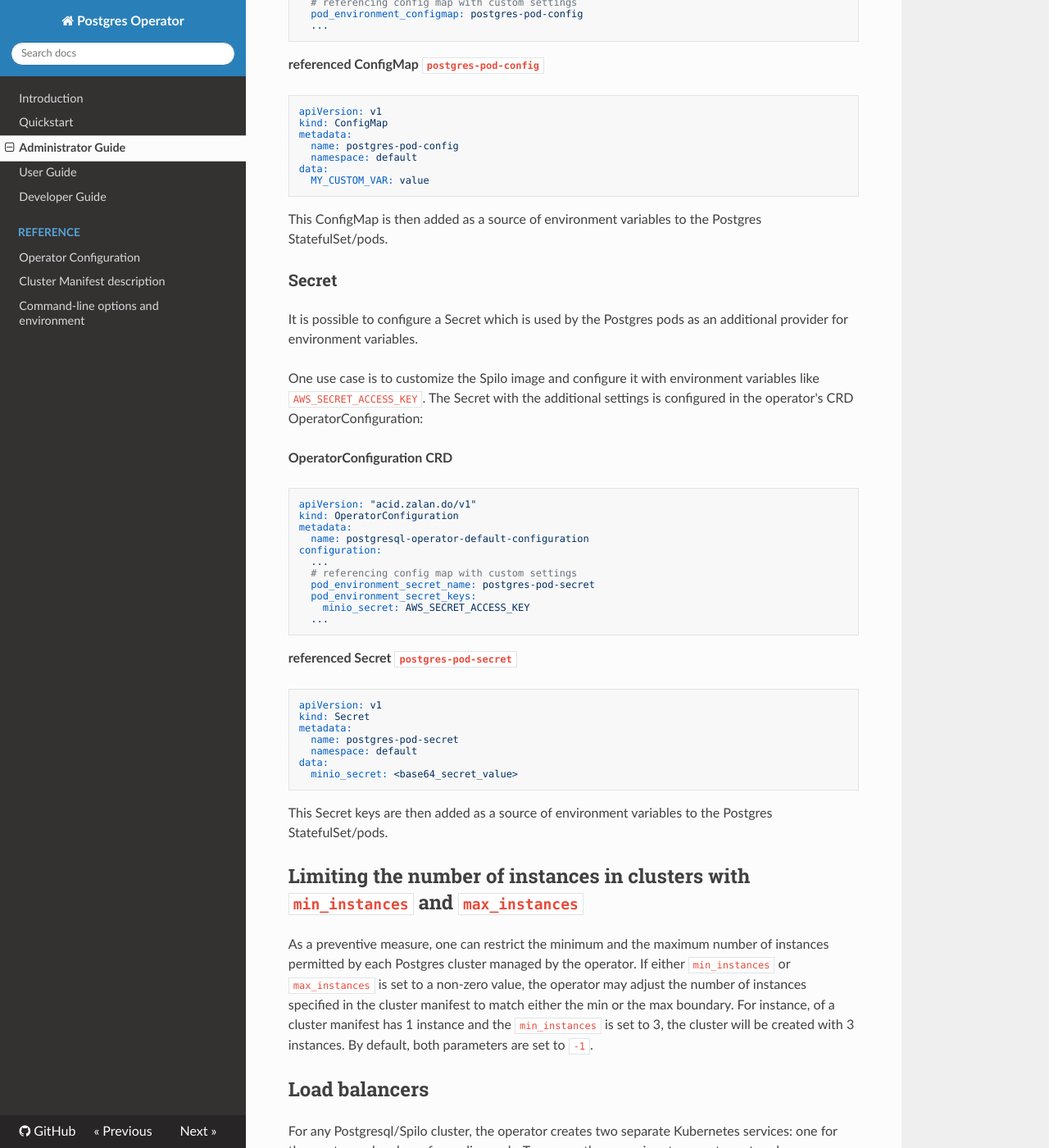
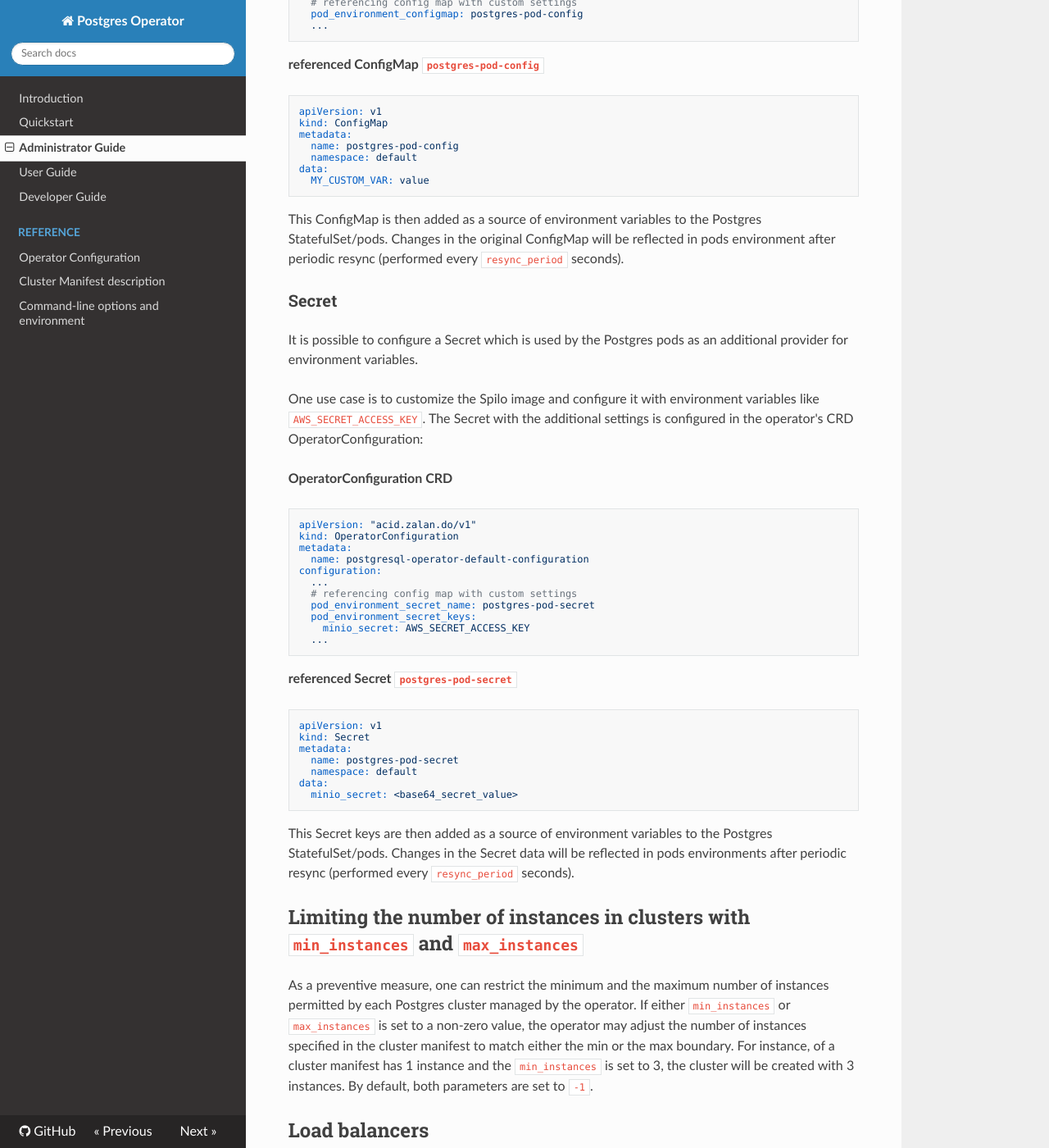
Before and after one commit to zalando/postgres-operator, an MkDocs documentation site: the page built from docs/administrator.md, in a window 1280 px wide and 1400 px high, scrolled down 5040 px. Shown: the whole window at 82% size. Built offline with MkDocs 1.6.1, drawn with Linux system fonts in a browser that asks for light colours; nearby versions of some CDN libraries; old or Windows-style settings are respelled for this version of MkDocs.

Commit message:
Update documentation - when changes in PodEnv ConfigMap or Secret are expected to go live.

```diff
--- a/docs/administrator.md
+++ b/docs/administrator.md
@@ -284,6 +284,8 @@ data:
 
 This ConfigMap is then added as a source of environment variables to the
 Postgres StatefulSet/pods.
+Changes in the original ConfigMap will be reflected in pods environment after
+periodic resync (performed every `resync_period` seconds).
 
 ### Secret
 
@@ -324,6 +326,8 @@ data:
 
 This Secret keys are then added as a source of environment variables to the
 Postgres StatefulSet/pods.
+Changes in the Secret data will be reflected in pods environments after
+periodic resync (performed every `resync_period` seconds).
 
 ## Limiting the number of instances in clusters with `min_instances` and `max_instances`
 
```
